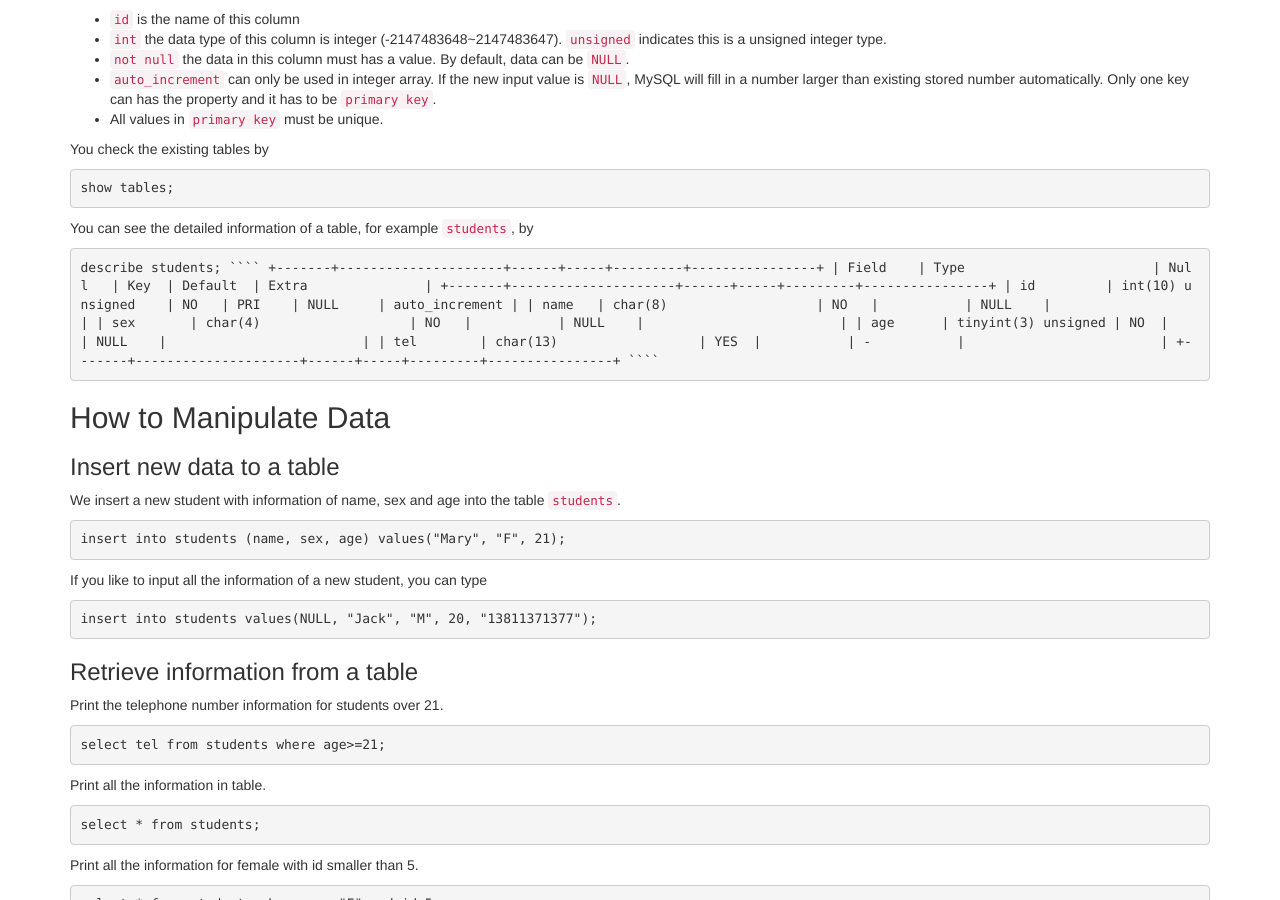
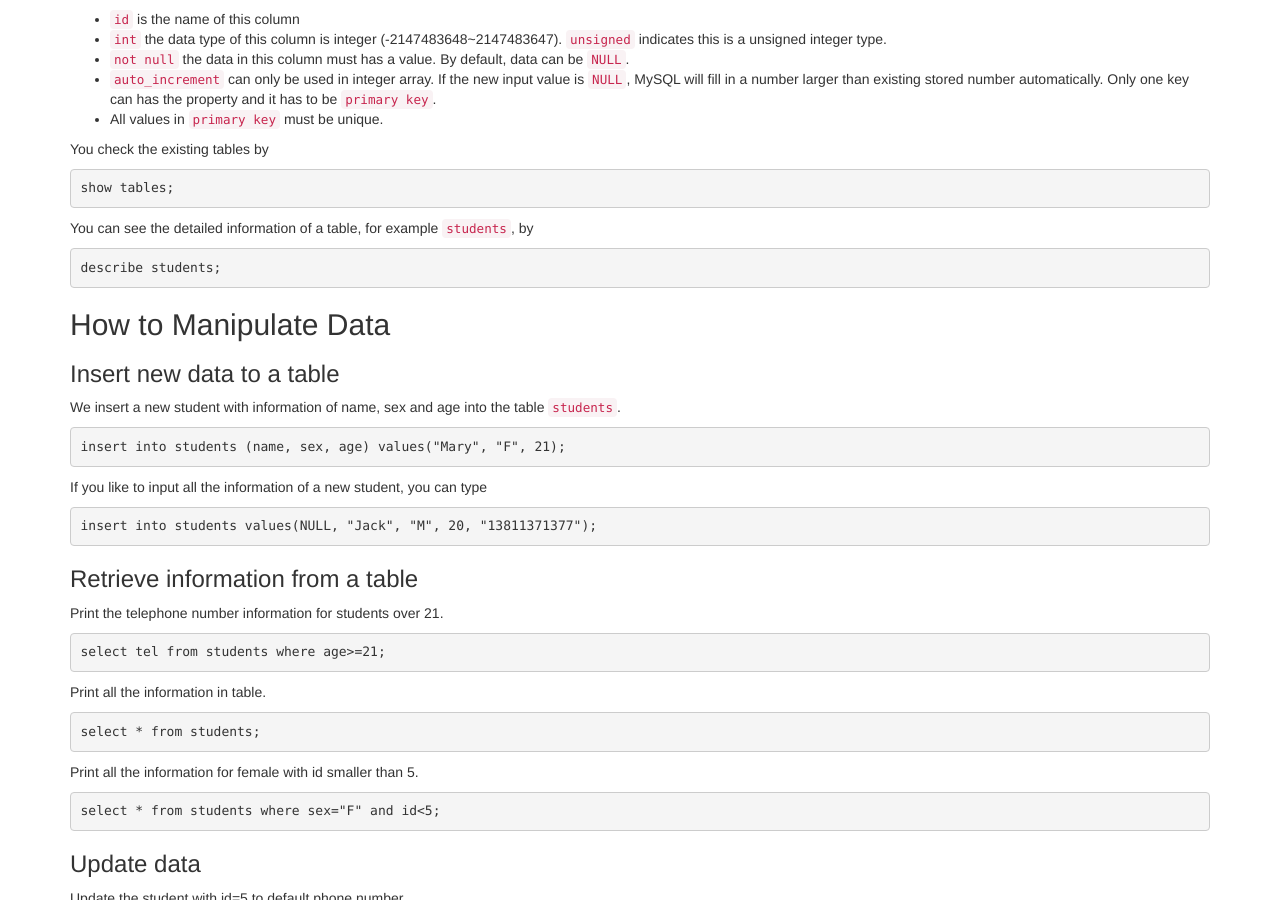
Before and after one commit to aikinogard/aikinogard.github.io, a Jekyll site: the page built from _posts/2015-10-31-how-to-use-mysql.md, in a window 1280 px wide and 900 px high, scrolled down 1232 px. Built offline with Jekyll 4.4.1, drawn with Linux system fonts in a browser that asks for light colours; nearby versions of some CDN libraries; library files that are not in the unit come from our copies.

Commit message:
fix how-to-use-mysql

`````diff
--- a/_posts/2015-10-31-how-to-use-mysql.md
+++ b/_posts/2015-10-31-how-to-use-mysql.md
@@ -72,17 +72,7 @@ You check the existing tables by
 You can see the detailed information of a table, for example ``students``, by
 
 	describe students;
-````
-+-------+---------------------+------+-----+---------+----------------+
-| Field    | Type                        | Null   | Key  | Default  | Extra               |
-+-------+---------------------+------+-----+---------+----------------+
-| id         | int(10) unsigned    | NO   | PRI    | NULL     | auto_increment |
-| name   | char(8)                   | NO   |           | NULL    |                         |
-| sex       | char(4)                   | NO   |           | NULL    |                         |
-| age      | tinyint(3) unsigned | NO  |           | NULL    |                         |
-| tel        | char(13)                  | YES  |           | -           |                         |
-+-------+---------------------+------+-----+---------+----------------+
-````
+
 
 ## How to Manipulate Data
 
@@ -175,4 +165,6 @@ Rename students as workmates.
 
 I hope this is useful.
 
-reference: [MySQL 21 minutes](http://wiki.jikexueyuan.com/project/mysql-21-minutes/)
+---
+
+Reference: [MySQL 21 minutes](http://wiki.jikexueyuan.com/project/mysql-21-minutes/)
`````
